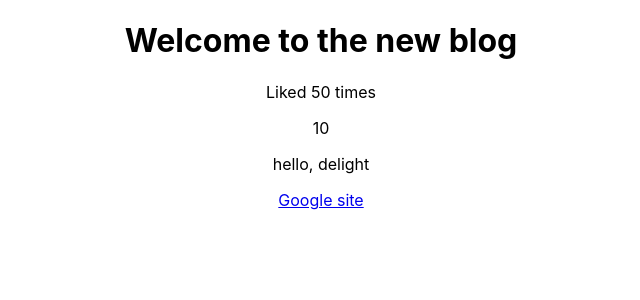
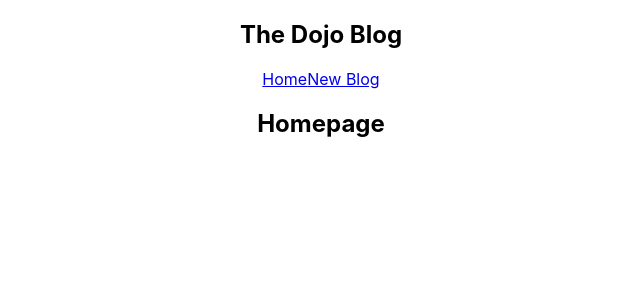
Before and after one commit to Delightsheriff/REACT_SERIES, a JavaScript app: page / in a window 1280 px wide. Shown: the top 300 px of the page, without its empty margins (319-959 px from the left). Built offline with nearby package versions, Linux system fonts and the light colour scheme; the HTML template or start-up script is replaced by a standard one.

Commit message:
multiple components

```diff
--- a/src/App.js
+++ b/src/App.js
@@ -1,21 +1,14 @@
 import './App.css';
+import Navbar from './Navbar';
+import Home from './Home';
 
 function App() {
-  const title = "Welcome to the new blog";
-  const likes = 50;
-  const person = {name: 'delight', age: 30};
-  const link = "http://www.google.com"
-
 
   return (
     <div className="App">
+      <Navbar />
       <div className="content">
-        <h1>{title}</h1>
-        <p>Liked {likes} times</p>
-        <p>{10}</p>
-        <p>{"hello, delight"}</p>
-
-        <a href={link}>Google site</a>
+        <Home />
       </div>
     </div>
   );
--- /dev/null
+++ b/src/Home.js
@@ -0,0 +1,9 @@
+const Home = () => {
+    return (
+        <div className="home">
+            <h2>Homepage</h2>
+        </div>
+     );
+}
+
+export default Home;
--- /dev/null
+++ b/src/Navbar.js
@@ -0,0 +1,13 @@
+const Navbar = () => {
+    return (
+        <nav className="navbar">
+            <h1>The Dojo Blog</h1>
+            <div className="links">
+                <a href="/">Home</a>
+                <a href="/create">New Blog</a>
+            </div>
+        </nav>
+     );
+}
+
+export default Navbar;
```
